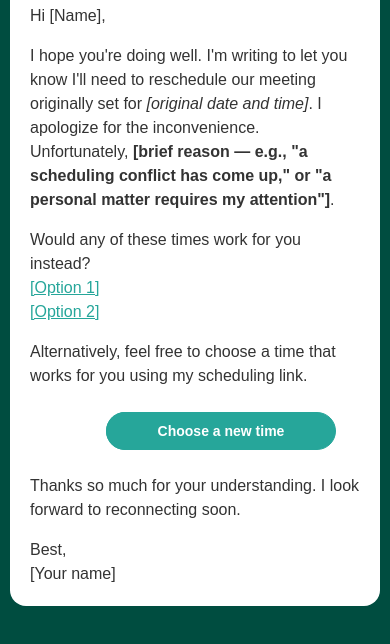
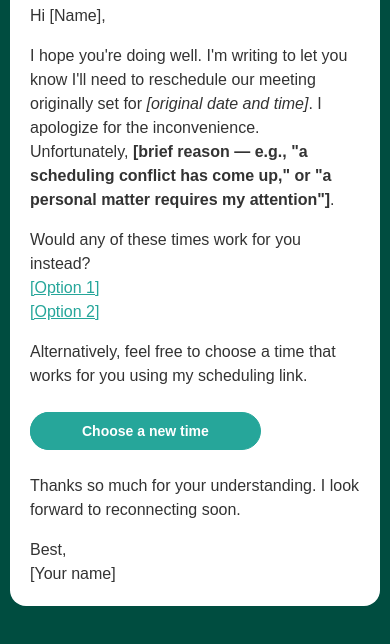
Before and after one commit to iamOmarFaruk/module-10, a plain HTML site: page index.html in a window 390 px wide. Shown: the part 182-826 px from the top of the page. Drawn offline with nearby package versions, Linux system fonts and the light colour scheme; a web font is replaced by a local one.

Commit message:
fix button alignment

```diff
--- a/index.html
+++ b/index.html
@@ -84,6 +84,9 @@
                 font-size: 14px !important;
                 line-height: 36px !important;
             }
+            .button-wrapper {
+                text-align: left !important;
+            }
         }
     </style>
 </head>
@@ -131,7 +134,7 @@
                             <!-- BUTTON -->
                             <table border="0" cellspacing="0" cellpadding="0" width="100%">
                                 <tr>
-                                    <td align="center">
+                                    <td align="center" class="button-wrapper">
                                         <table border="0" cellspacing="0" cellpadding="0">
                                             <tr>
                                                 <td align="center" class="button-td" style="border-radius: 25px;">
```
